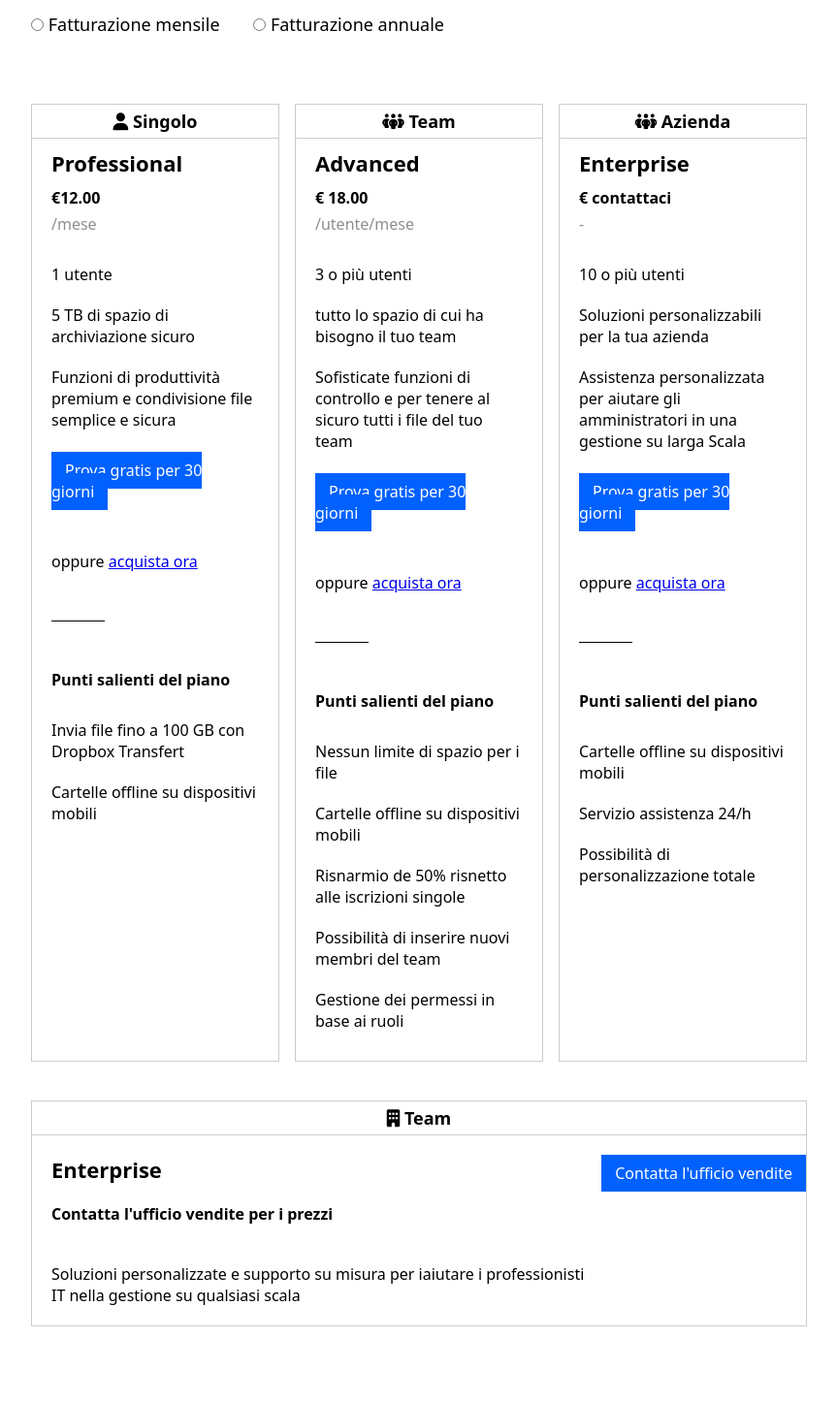
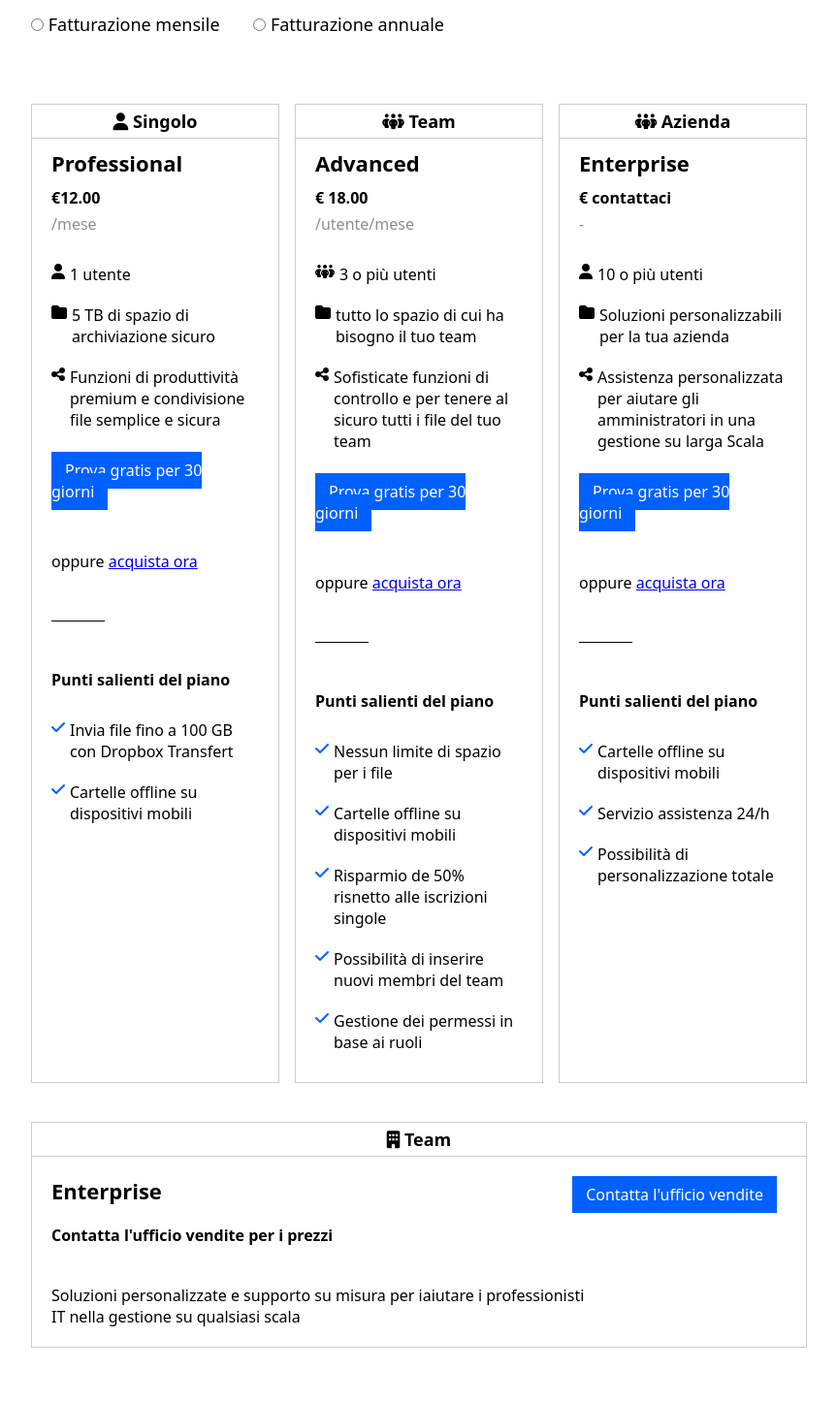
Before and after one commit to Giunta-Giovanni/htmlcss-dropbox, a plain HTML site: page index.html in a window 1280 px wide. Shown: the part 1200-2646 px from the top of the page at 97% size, without its empty margins (208-1071 px from the left). Drawn offline with Linux system fonts and the light colour scheme.

Commit message:
[fix] icone liste

```diff
--- a/css/style.css
+++ b/css/style.css
@@ -31,10 +31,13 @@ img{
 .btn{
     padding: 8px 14px;
     margin: 20px 0;
+    text-decoration: none;
+    height: fit-content;
+}
+
+.btn-blue{
+    background-color: #0061fe;
     color: white;
-    text-decoration: none;
-    background-color: #0061fe;
-    height: fit-content;
 }
 
 .btn-white{
@@ -43,7 +46,7 @@ img{
     border:2px solid black;
 }
 
-.btn:hover{
+.btn-blue:hover{
     background-color: #0061fea0;
 }
 
@@ -196,13 +199,11 @@ header{
 }
 
 .panel-left{
-    padding-right:10px;
-    margin-left: 20px;
+    margin-left: 30px;
 }
 
 .panel-right{
-    padding-left: 10px;
-    margin-right: 20px;
+    margin-right: 30px;
 }
 
 .nav-item{
@@ -336,7 +337,17 @@ h2{
 
 .list-piano li{
     padding: 10px 0;
+    display: flex;
+    align-content:flex-start;
+    align-items: flex-start;
 }
+
+.text-list{
+    margin-left: 5px;
+}
+
+
+
 
 .link-acquisto{
     margin-top: 50px;
@@ -352,7 +363,19 @@ h2{
     padding: 20px 0;
 }
 
+.layout-single a{
+    margin-right: 30px;
+}
+
+.fa-check{
+    margin-right: 5px;
+    color:#0061fe;
+}
+
 /* 3rd section */
+.spaziatura{
+    margin: 10px;
+}
 .multi-column h3{
     margin: 10px 0;
 }
@@ -412,7 +435,6 @@ footer{
     color: rgba(255, 255, 255, 0.5);
     border-top: 1px solid rgba(255, 255, 255, 0.50);
 
-
     /* debug */
     /* height: 100px; */
     /* background-color: red; */
--- a/index.html
+++ b/index.html
@@ -22,13 +22,13 @@
                 <!-- parte sinistra -->
                 <div class="panel">
                     <a href=""><img src="./img/logo-small.png" alt=""></a>
-                    </ul>
+                    <ul>
                         <li>
                             <a class="nav-item panel-left" href="#">Perche Dropbox</a>
                             <a class="nav-item panel-left" href="#">Funzioni</a>
                             <a class="nav-item panel-left" href="#">Piani e Prezzi</a>
                         </li>
-
+                    </ul>
                 </div>
                 <!-- parte destra -->
                 <div class="panel">
@@ -39,7 +39,7 @@
                             <a class="nav-item panel-right" href="#">Accedi</a>
                         </li>
                     </ul>
-                    <a class="btn" href="#">Inizia</a>
+                    <a class="btn btn-blue" href="#">Inizia</a>
                 </div>
             </nav>
         </div>
@@ -61,7 +61,7 @@
                     </p>
 
                     <!-- pulsante -->
-                    <a class="btn" href="#">
+                    <a class="btn btn-blue" href="#">
                         Inizia la tua prova gratutita
                     </a>
 
@@ -123,18 +123,27 @@
                             <!-- Principali caratteristiche del piano -->
                             <ul class="list-piano">
                                 <li>
+                                    <i class="fa-solid fa-user"></i>
+                                    <div class="text-list">
                                         1 utente
+                                    </div>
                                 </li>
                                 <li>
+                                    <i class=" fa-solid fa-folder"></i>
+                                    <div class="text-list">
                                         5 TB di spazio di archiviazione sicuro
+                                    </div>
                                 </li>
                                 <li>
+                                    <i class="fa-solid fa-share-nodes"></i>
+                                    <div class="text-list">
                                     Funzioni di produttività premium e condivisione file semplice e sicura
+                                    </div>
                                 </li>
                             </ul>
 
                             <!-- parte di acquisto -->
-                            <a class="btn" href="#">Prova gratis per 30 giorni</a>
+                            <a class="btn btn-blue" href="#">Prova gratis per 30 giorni</a>
                             <div class="link-acquisto">
                                 <span>oppure</span>
                                 <a href="#">acquista ora</a>
@@ -144,9 +153,11 @@
                             <h5>Punti salienti del piano</h5>
                             <ul class="list-piano">
                                 <li >
+                                    <i class="fa-solid fa-check"></i>
                                     Invia file fino a 100 GB con Dropbox Transfert
                                 </li>
                                 <li>
+                                    <i class="fa-solid fa-check"></i>
                                     Cartelle offline su dispositivi mobili
                                 </li>
                             </ul>
@@ -167,18 +178,27 @@
                             <!-- Principali caratteristiche del piano -->
                             <ul class="list-piano">
                                 <li>
+                                    <i class="fa-solid fa-people-group"></i>
+                                    <div class="text-list">
                                         3 o più utenti
+                                    </div>
                                 </li>
                                 <li>
+                                    <i class="fa-solid fa-folder"></i>
+                                    <div class="text-list">
                                         tutto lo spazio di cui ha bisogno il tuo team
+                                    </div>
                                 </li>
                                 <li>
+                                    <i class="fa-solid fa-share-nodes"></i>
+                                    <div class="text-list">
                                         Sofisticate funzioni di controllo e per tenere al sicuro tutti i file del tuo team
+                                    </div>
                                 </li>
                             </ul>
 
                             <!-- parte di acquisto -->
-                            <a class="btn" href="#">Prova gratis per 30 giorni</a>
+                            <a class="btn btn-blue" href="#">Prova gratis per 30 giorni</a>
                             <div class="link-acquisto">
                                 <span>oppure</span>
                                 <a href="#">acquista ora</a>
@@ -188,18 +208,23 @@
                             <h5>Punti salienti del piano</h5>
                             <ul class="list-piano">
                                 <li >
+                                    <i class="fa-solid fa-check"></i>
                                     Nessun limite di spazio per i file
                                 </li>
                                 <li>
+                                    <i class="fa-solid fa-check"></i>
                                     Cartelle offline su dispositivi mobili
                                 </li>
                                 <li>
-                                    Risnarmio de 50% risnetto alle iscrizioni singole
+                                    <i class="fa-solid fa-check"></i>
+                                    Risparmio de 50% risnetto alle iscrizioni singole
                                 </li>
                                 <li>
+                                    <i class="fa-solid fa-check"></i>
                                     Possibilità di inserire nuovi membri del team
                                 </li>
                                 <li>
+                                    <i class="fa-solid fa-check"></i>
                                     Gestione dei permessi in base ai ruoli
                                 </li>
                             </ul>
@@ -220,18 +245,27 @@
                             <!-- Principali caratteristiche del piano -->
                             <ul class="list-piano">
                                 <li>
+                                    <i class="fa-solid fa-user"></i>
+                                    <div class="text-list">
                                         10 o più utenti
+                                    </div>
                                 </li>
                                 <li>
+                                    <i class="fa-solid fa-folder"></i>
+                                    <div class="text-list">
                                         Soluzioni personalizzabili per la tua azienda
+                                    </div>
                                 </li>
                                 <li>
+                                    <i class="fa-solid fa-share-nodes"></i>
+                                    <div class="text-list">
                                         Assistenza personalizzata per aiutare gli amministratori in una gestione su larga Scala
+                                    </div>
                                 </li>
                             </ul>
 
                             <!-- parte di acquisto -->
-                            <a class="btn" href="#">Prova gratis per 30 giorni</a>
+                            <a class="btn btn-blue" href="#">Prova gratis per 30 giorni</a>
                             <div class="link-acquisto">
                                 <span>oppure</span>
                                 <a href="#">acquista ora</a>
@@ -241,12 +275,15 @@
                             <h5>Punti salienti del piano</h5>
                             <ul class="list-piano">
                                 <li >
+                                    <i class="fa-solid fa-check"></i>
                                     Cartelle offline su dispositivi mobili
                                 </li>
                                 <li>
+                                    <i class="fa-solid fa-check"></i>
                                     Servizio assistenza 24/h
                                 </li>
                                 <li>
+                                    <i class="fa-solid fa-check"></i>
                                     Possibilità di personalizzazione totale
                                 </li>
                             </ul>
@@ -266,7 +303,7 @@
                             <h3>Enterprise</h3>
                             <h5>Contatta l'ufficio vendite per i prezzi</h5>
                         </div>
-                        <a class="btn" href="">Contatta l'ufficio vendite</a>
+                        <a class="btn btn-blue" href="">Contatta l'ufficio vendite</a>
                     </div>
                     <div class="scheda-piano wd70">Soluzioni personalizzate e supporto su misura per iaiutare i professionisti IT nella gestione su qualsiasi scala</div>
                 </div>
@@ -293,6 +330,7 @@
                 <h2>Esegui più operazioni con Dropbox Business</h2>
                 <div class="layout-multi">
                     <div class="multi-column">
+                        <div class="spaziatura">
                             <img src="./img/business-feature-switching-tools.png" alt="">
                             <h3>
                                 Passa di meno da uno strumento all'altro
@@ -301,7 +339,10 @@
                                 Porta a termine le attività quotidiane con un solo strumento. Crea, modifica e condividi contenuti cloud da Documenti, Fogli e Presentazioni di Google, file Microsoft Office e Dropbox Paper direttamente da Dropbox.
                             </p>
                         </div>
+
+                    </div>
                     <div class="multi-column">
+                        <div class="spaziatura">
                             <img src="./img/business-feature-send-files-it.png" alt="">
                             <h3>
                                 Passa di meno da uno strumento all'altro
@@ -310,7 +351,9 @@
                                 Porta a termine le attività quotidiane con un solo strumento. Crea, modifica e condividi contenuti cloud da Documenti, Fogli e Presentazioni di Google, file Microsoft Office e Dropbox Paper direttamente da Dropbox.
                             </p>
                         </div>
+                    </div>
                     <div class="multi-column">
+                        <div class="spaziatura">
                             <img src="./img/business-feature-coordinate-it.png" alt="">
                             <h3>
                                 Passa di meno da uno strumento all'altro
@@ -320,8 +363,10 @@
                             </p>
                         </div>
                     </div>
+                </div>
                 <div class="layout-multi">
                     <div class="multi-column">
+                        <div class="spaziatura">
                             <img src="./img/business-feature-integrations-it.png" alt="">
                             <h3>
                                 Passa di meno da uno strumento all'altro
@@ -330,7 +375,9 @@
                                 Porta a termine le attività quotidiane con un solo strumento. Crea, modifica e condividi contenuti cloud da Documenti, Fogli e Presentazioni di Google, file Microsoft Office e Dropbox Paper direttamente da Dropbox.
                             </p>
                         </div>
+                    </div>
                     <div class="multi-column">
+                        <div class="spaziatura">
                             <img src="./img/business-feature-multi-device.png" alt="">
                             <h3>
                                 Passa di meno da uno strumento all'altro
@@ -339,7 +386,9 @@
                                 Porta a termine le attività quotidiane con un solo strumento. Crea, modifica e condividi contenuti cloud da Documenti, Fogli e Presentazioni di Google, file Microsoft Office e Dropbox Paper direttamente da Dropbox.
                             </p>
                         </div>
+                    </div>
                     <div class="multi-column">
+                        <div class="spaziatura">
                             <img src="./img/business-feature-security.png" alt="">
                             <h3>
                                 Passa di meno da uno strumento all'altro
@@ -347,6 +396,7 @@
                             <p>
                                 Porta a termine le attività quotidiane con un solo strumento. Crea, modifica e condividi contenuti cloud da Documenti, Fogli e Presentazioni di Google, file Microsoft Office e Dropbox Paper direttamente da Dropbox.
                             </p>
+                        </div>
                     </div>
                 </div>
              </section>
```
Also changed, not shown: img/user-solid.svg (added). Lines whose indentation alone changed are shown as unchanged.
